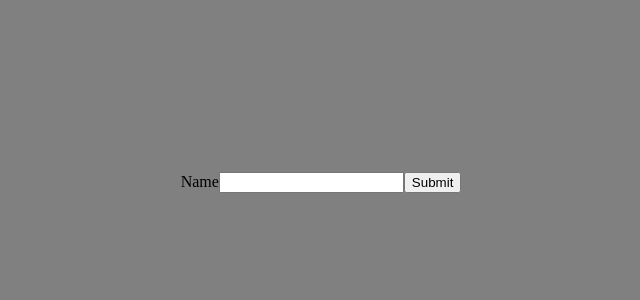
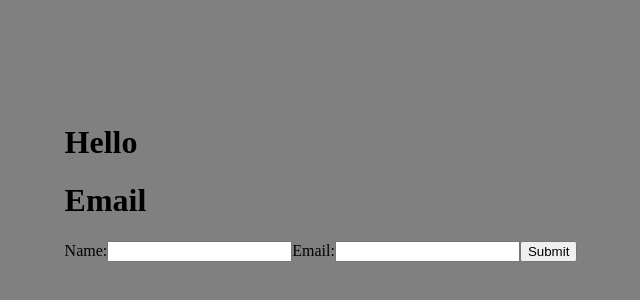
Before and after one commit to vdwstoffel/code_snippets, a React (Vite) app in the folder code/javascript/React/: page /formexample in a window 1280 px wide. Shown: the part 186-486 px from the top of the page, without its empty margins (319-959 px from the left). Built offline with nearby package versions, Linux system fonts and the light colour scheme.

Commit message:
add use effect example and update form example

```diff
--- a/code/javascript/React/package.json
+++ b/code/javascript/React/package.json
@@ -10,6 +10,7 @@
     "preview": "vite preview"
   },
   "dependencies": {
+    "axios": "^1.4.0",
     "react": "^18.2.0",
     "react-dom": "^18.2.0"
   },
--- a/code/javascript/React/src/App.jsx
+++ b/code/javascript/React/src/App.jsx
@@ -8,6 +8,7 @@ import FormExample from "./components/FormExample";
 import FormPassingData from "./components/FormPassingData";
 import Counter from "./components/useStateExample";
 import CustomHooks from "./components/CustomHooks";
+import SWMovies from "./components/useEffectExample";
 
 function App() {
   return (
@@ -21,6 +22,7 @@ function App() {
         <Route path="/formpassingdata" element={<FormPassingData />} />
         <Route path='/usestateexample' element={<Counter />} />
         <Route path='/customhooks' element={<CustomHooks />} />
+        <Route path='/useeffect' element={<SWMovies />} />
       </Routes>
     </BrowserRouter>
   );
--- a/code/javascript/React/src/components/FormExample.jsx
+++ b/code/javascript/React/src/components/FormExample.jsx
@@ -1,18 +1,50 @@
 import { useState } from "react";
 
+/**************************************
+ ***** External custom input hook *****
+ **************************************/
+
+function useFormInput(initialValue) {
+  // Custom hook to manage form input
+  const [value, setValue] = useState(initialValue);
+
+  const handleChange = (e) => {
+    setValue(e.target.value);
+  };
+
+  const reset = () => {
+    setValue("");
+  };
+
+  return [value, handleChange, reset];
+}
+
+/******************************************/
+
+// import useFormInput from "./useFormInput";
 function FormExample() {
-  const [username, setUsername] = useState("");
+  const [username, handleUsernameSubmit, usernameReset] = useFormInput(); // Custom hook to manage form input
+  const [email, handleEmailSubmit, emailReset] = useFormInput();
 
-  const handleSubmit = (event) => {
-    event.preventDefault(); // Prevent the page from refreshing
-    console.log(username);
-    setUsername(""); // Empty the input after submission
+  const [name, setName] = useState(""); // useState hook to manage state
+  const [mail, setMail] = useState("");
+
+  const handleSubmit = (e) => {
+    e.preventDefault();
+    setName(username);
+    setMail(email);
+    usernameReset();
+    emailReset();
   };
 
   return (
     <form onSubmit={handleSubmit}>
-      <label htmlFor="name">Name</label>
-      <input type="text" id='name' name="name" value={username} onChange={((e) => setUsername(e.target.value))} />
+      <h1>Hello {name}</h1>
+      <h1>Email {mail}</h1>
+      <label>Name:</label>
+      <input value={username} onChange={handleUsernameSubmit} />
+      <label>Email:</label>
+      <input value={email} onChange={handleEmailSubmit} />
       <button type="submit">Submit</button>
     </form>
   );
--- /dev/null
+++ b/code/javascript/React/src/components/useEffectExample.jsx
@@ -0,0 +1,22 @@
+import React, { useState, useEffect } from "react";
+import axios from "axios";
+
+function SWMovies() {
+  const [results, setResults] = useState([]);
+
+  useEffect(() => {
+    const getData = async () => {
+      const res = await axios.get("https://swapi.dev/api/films/1/");
+      setResults(res.data);
+    };
+    getData();
+  }, []); // use callback array to run only when given argument changes
+
+  return (
+    <div>
+      <h1>{results.title} </h1>
+    </div>
+  );
+}
+
+export default SWMovies;
```
Also changed, not shown: 1 other file (tests, documents, lock files or other folders).
